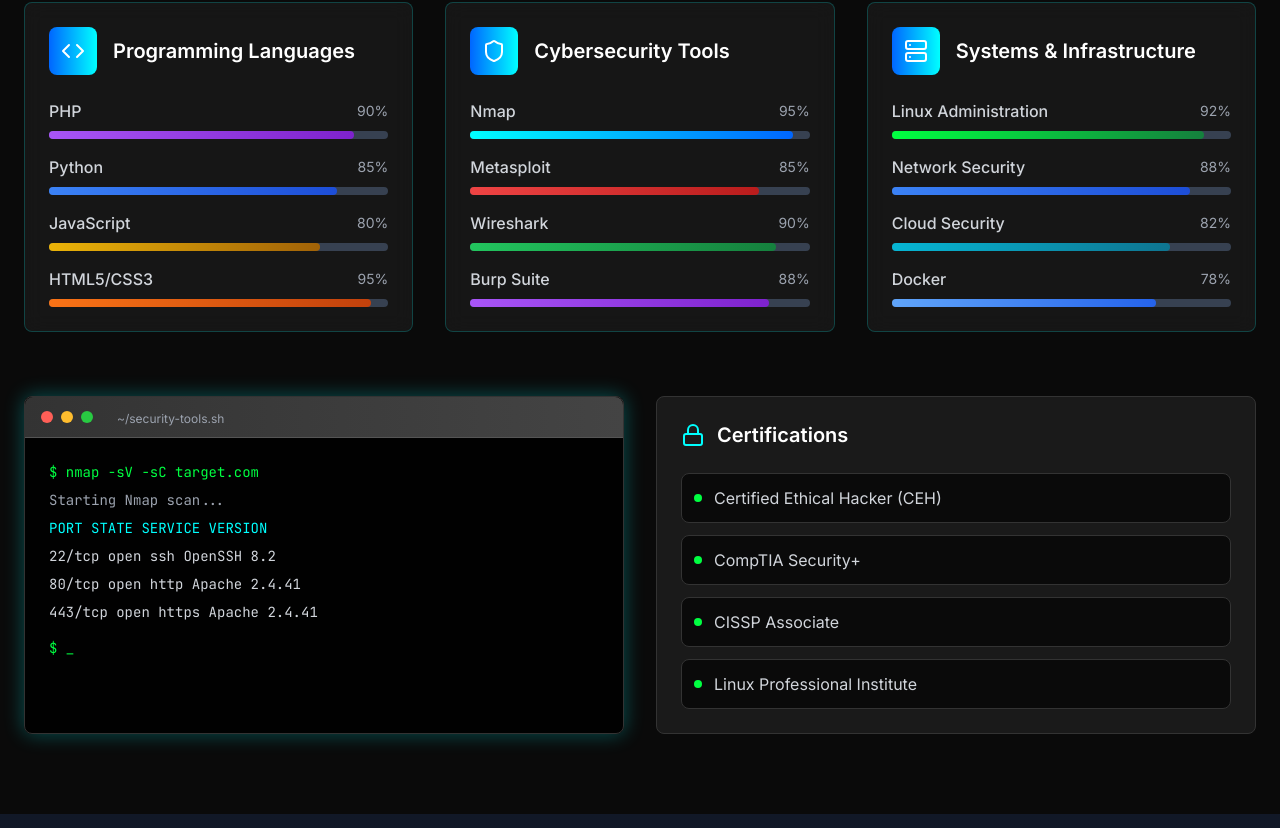
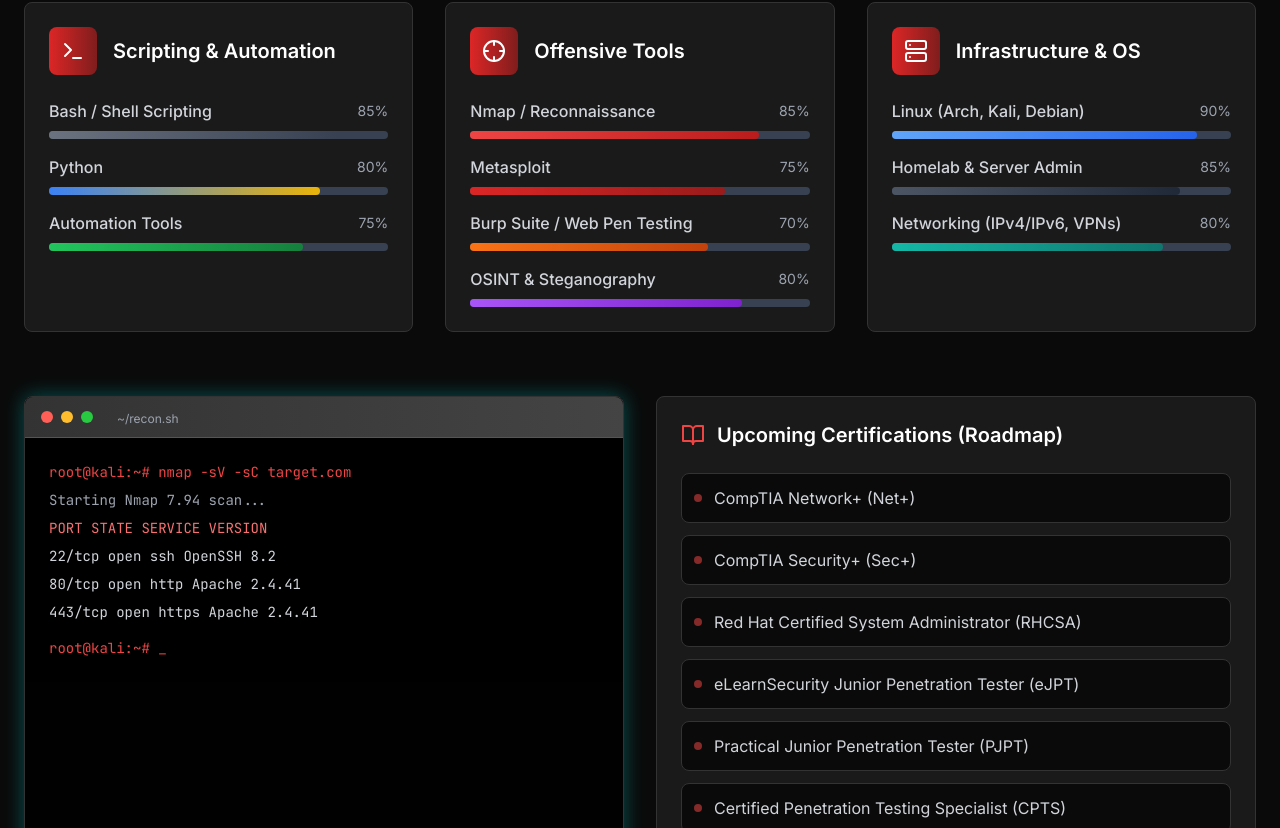
Before and after one commit to hamadsedrati/Portfolio, a React (Vite) app: page / in a window 1280 px wide. Shown: the part 1912-2740 px from the top of the page. Built offline with nearby package versions, Linux system fonts and the light colour scheme.

Commit message:
Refactor skills section and add certification roadmap.
Updated skill categories and added planned certifications. Adjusted titles and icons for better representation.

```diff
--- a/src/components/Skills.tsx
+++ b/src/components/Skills.tsx
@@ -1,65 +1,66 @@
 import React from 'react';
-import { Code, Shield, Server, Database, Terminal, Lock } from 'lucide-react';
+import { Terminal, Shield, Server, Crosshair, Lock, BookOpen } from 'lucide-react';
 
 const Skills: React.FC = () => {
   const skillCategories = [
     {
-      icon: Code,
-      title: 'Programming Languages',
+      icon: Terminal,
+      title: 'Scripting & Automation',
       skills: [
-        { name: 'PHP', level: 90, color: 'from-purple-500 to-purple-700' },
-        { name: 'Python', level: 85, color: 'from-blue-500 to-blue-700' },
-        { name: 'JavaScript', level: 80, color: 'from-yellow-500 to-yellow-700' },
-        { name: 'HTML5/CSS3', level: 95, color: 'from-orange-500 to-orange-700' },
+        { name: 'Bash / Shell Scripting', level: 85, color: 'from-gray-500 to-gray-700' },
+        { name: 'Python', level: 80, color: 'from-blue-500 to-yellow-500' },
+        { name: 'Automation Tools', level: 75, color: 'from-green-500 to-green-700' },
       ]
     },
     {
-      icon: Shield,
-      title: 'Cybersecurity Tools',
+      icon: Crosshair,
+      title: 'Offensive Tools',
       skills: [
-        { name: 'Nmap', level: 95, color: 'from-cyber-cyan to-cyber-blue' },
-        { name: 'Metasploit', level: 85, color: 'from-red-500 to-red-700' },
-        { name: 'Wireshark', level: 90, color: 'from-green-500 to-green-700' },
-        { name: 'Burp Suite', level: 88, color: 'from-purple-500 to-purple-700' },
+        { name: 'Nmap / Reconnaissance', level: 85, color: 'from-red-500 to-red-700' },
+        { name: 'Metasploit', level: 75, color: 'from-red-600 to-red-800' },
+        { name: 'Burp Suite / Web Pen Testing', level: 70, color: 'from-orange-500 to-orange-700' },
+        { name: 'OSINT & Steganography', level: 80, color: 'from-purple-500 to-purple-700' },
       ]
     },
     {
       icon: Server,
-      title: 'Systems & Infrastructure',
+      title: 'Infrastructure & OS',
       skills: [
-        { name: 'Linux Administration', level: 92, color: 'from-cyber-green to-green-700' },
-        { name: 'Network Security', level: 88, color: 'from-blue-500 to-blue-700' },
-        { name: 'Cloud Security', level: 82, color: 'from-cyan-500 to-cyan-700' },
-        { name: 'Docker', level: 78, color: 'from-blue-400 to-blue-600' },
+        { name: 'Linux (Arch, Kali, Debian)', level: 90, color: 'from-blue-400 to-blue-600' },
+        { name: 'Homelab & Server Admin', level: 85, color: 'from-gray-600 to-gray-800' },
+        { name: 'Networking (IPv4/IPv6, VPNs)', level: 80, color: 'from-teal-500 to-teal-700' },
       ]
     },
   ];
 
-  const certifications = [
-    'Certified Ethical Hacker (CEH)',
-    'CompTIA Security+',
-    'CISSP Associate',
-    'Linux Professional Institute',
+  const plannedCertifications = [
+    'CompTIA Network+ (Net+)',
+    'CompTIA Security+ (Sec+)',
+    'Red Hat Certified System Administrator (RHCSA)',
+    'eLearnSecurity Junior Penetration Tester (eJPT)',
+    'Practical Junior Penetration Tester (PJPT)',
+    'Certified Penetration Testing Specialist (CPTS)',
+    'Offensive Security Certified Professional (OSCP)'
   ];
 
   return (
     <section id="skills" className="py-20 bg-dark-bg">
       <div className="container mx-auto px-6">
         <div className="text-center mb-16">
-          <h2 className="text-4xl md:text-5xl font-bold mb-6">
-            Technical <span className="cyber-gradient">Skills</span>
+          <h2 className="text-4xl md:text-5xl font-bold mb-6 text-white">
+            Technical <span className="text-transparent bg-clip-text bg-gradient-to-r from-red-500 to-red-800">Arsenal</span>
           </h2>
-          <div className="w-24 h-1 bg-gradient-to-r from-cyber-blue to-cyber-cyan mx-auto mb-8"></div>
+          <div className="w-24 h-1 bg-gradient-to-r from-red-600 to-red-900 mx-auto mb-8"></div>
           <p className="text-xl text-gray-400 max-w-2xl mx-auto">
-            A comprehensive skill set combining cybersecurity expertise with full-stack development capabilities
+            Practical skills honed through homelab builds, CTF challenges, and hands-on IT troubleshooting.
           </p>
         </div>
 
         <div className="grid lg:grid-cols-3 gap-8 mb-16">
           {skillCategories.map((category, categoryIndex) => (
-            <div key={categoryIndex} className="skill-card p-6 rounded-lg">
+            <div key={categoryIndex} className="bg-dark-card p-6 rounded-lg border border-dark-border hover:border-red-500 transition-all duration-300">
               <div className="flex items-center mb-6">
-                <div className="w-12 h-12 bg-gradient-to-r from-cyber-blue to-cyber-cyan rounded-lg flex items-center justify-center mr-4">
+                <div className="w-12 h-12 bg-gradient-to-r from-red-600 to-red-900 rounded-lg flex items-center justify-center mr-4">
                   <category.icon className="w-6 h-6 text-white" />
                 </div>
                 <h3 className="text-xl font-semibold text-white">{category.title}</h3>
@@ -86,33 +87,33 @@ const Skills: React.FC = () => {
         </div>
 
         <div className="grid md:grid-cols-2 gap-8">
-          <div className="terminal-window">
-            <div className="terminal-header">
+          <div className="terminal-window border border-dark-border">
+            <div className="terminal-header bg-gray-900">
               <span className="terminal-dot red"></span>
               <span className="terminal-dot yellow"></span>
               <span className="terminal-dot green"></span>
-              <span className="text-xs text-gray-400 ml-4">~/security-tools.sh</span>
+              <span className="text-xs text-gray-400 ml-4">~/recon.sh</span>
             </div>
-            <div className="p-6 font-mono text-sm">
-              <div className="text-cyber-green mb-2">$ nmap -sV -sC target.com</div>
-              <div className="text-gray-400 mb-2">Starting Nmap scan...</div>
-              <div className="text-cyber-cyan mb-2">PORT    STATE SERVICE VERSION</div>
+            <div className="p-6 font-mono text-sm bg-black">
+              <div className="text-red-500 mb-2">root@kali:~# nmap -sV -sC target.com</div>
+              <div className="text-gray-400 mb-2">Starting Nmap 7.94 scan...</div>
+              <div className="text-red-400 mb-2">PORT    STATE SERVICE VERSION</div>
               <div className="text-gray-300 mb-2">22/tcp  open  ssh     OpenSSH 8.2</div>
               <div className="text-gray-300 mb-2">80/tcp  open  http    Apache 2.4.41</div>
               <div className="text-gray-300 mb-4">443/tcp open  https   Apache 2.4.41</div>
-              <div className="text-cyber-green">$ _</div>
+              <div className="text-red-500">root@kali:~# _</div>
             </div>
           </div>
 
-          <div className="bg-dark-card p-6 rounded-lg border border-dark-border">
+          <div className="bg-dark-card p-6 rounded-lg border border-dark-border hover:border-red-500 transition-all duration-300">
             <div className="flex items-center mb-6">
-              <Lock className="w-6 h-6 text-cyber-cyan mr-3" />
-              <h3 className="text-xl font-semibold text-white">Certifications</h3>
+              <BookOpen className="w-6 h-6 text-red-500 mr-3" />
+              <h3 className="text-xl font-semibold text-white">Upcoming Certifications (Roadmap)</h3>
             </div>
             <div className="space-y-3">
-              {certifications.map((cert, index) => (
-                <div key={index} className="flex items-center p-3 bg-dark-bg rounded-lg border border-dark-border hover:border-cyber-cyan transition-colors">
-                  <div className="w-2 h-2 bg-cyber-green rounded-full mr-3"></div>
+              {plannedCertifications.map((cert, index) => (
+                <div key={index} className="flex items-center p-3 bg-dark-bg rounded-lg border border-dark-border">
+                  <div className="w-2 h-2 bg-red-500 rounded-full mr-3 animate-pulse"></div>
                   <span className="text-gray-300">{cert}</span>
                 </div>
               ))}
```
